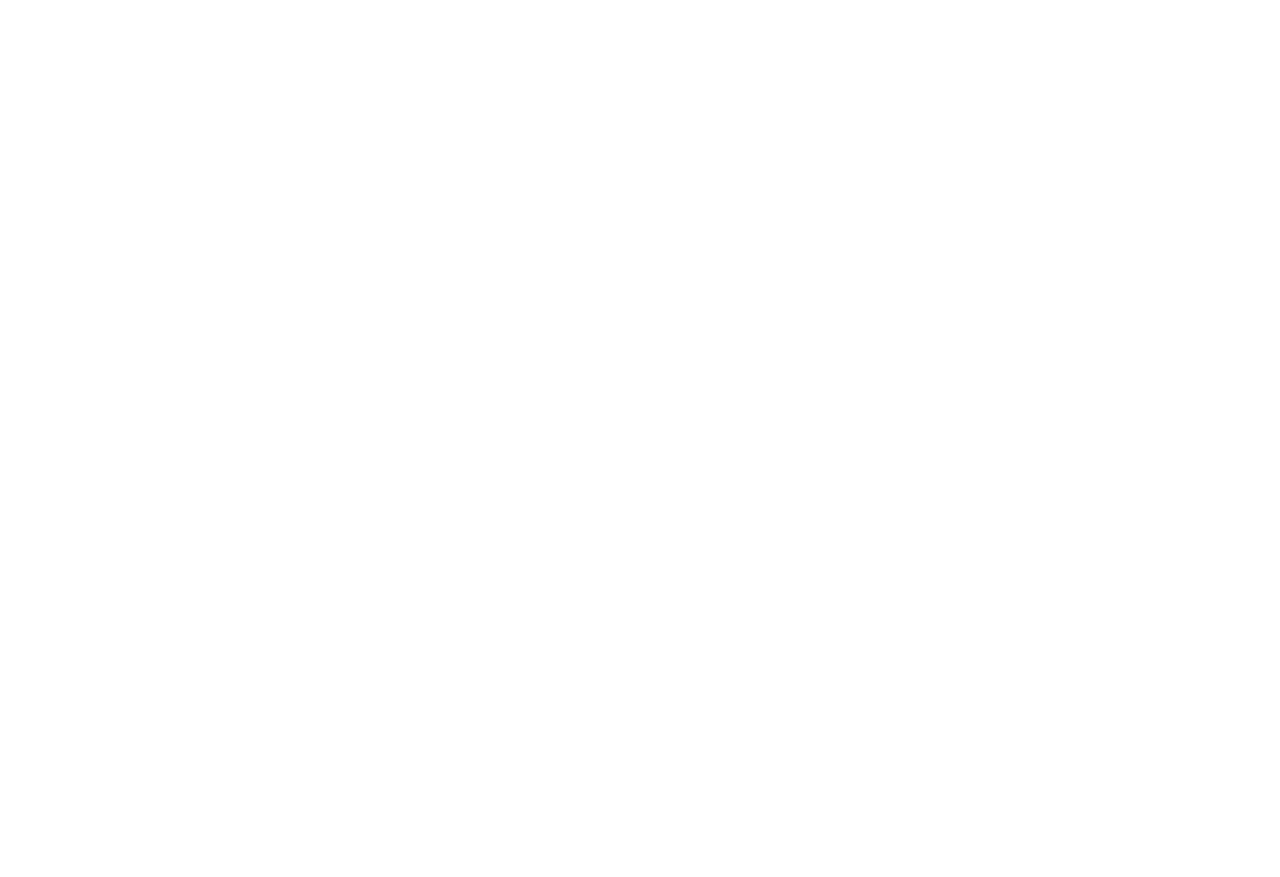
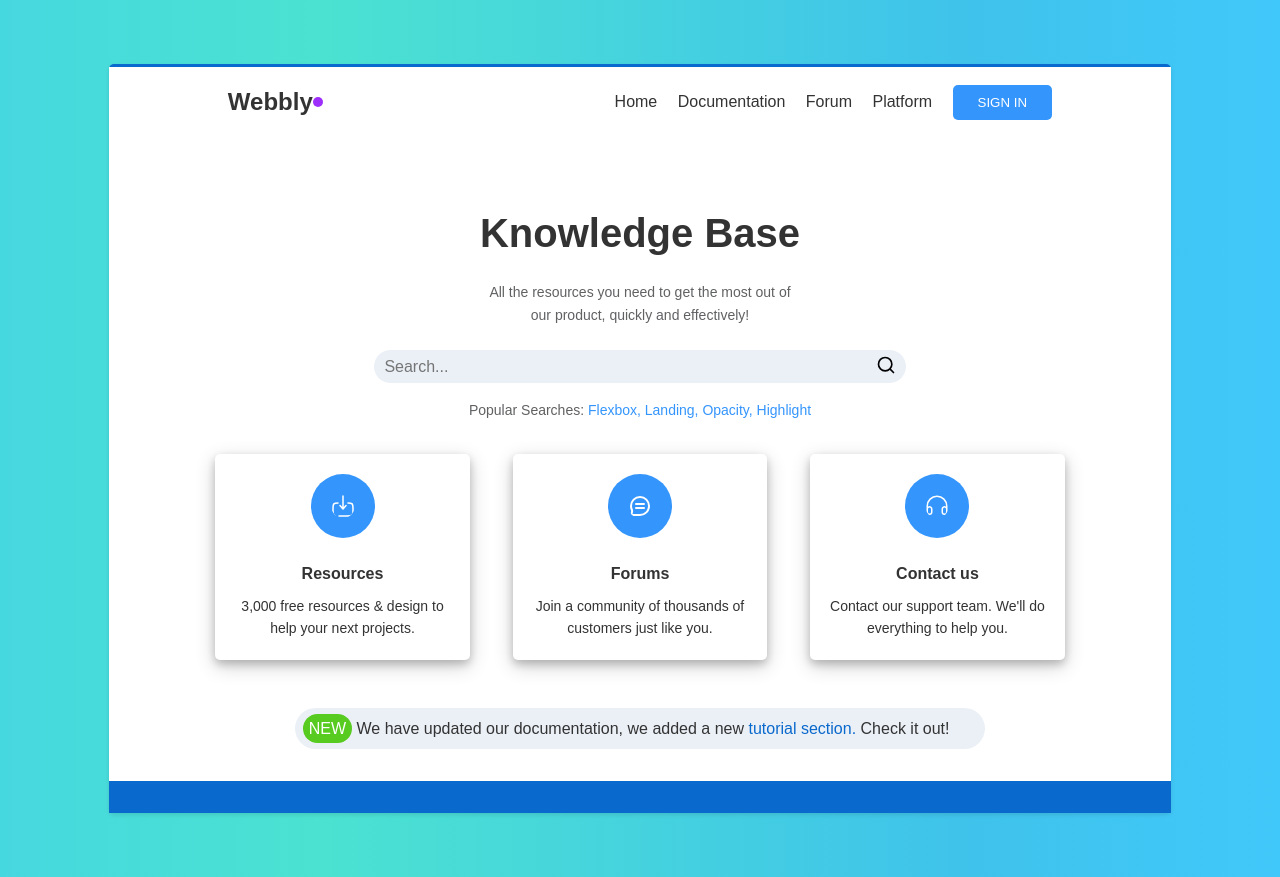
Before and after one commit to Ezeuju/ENTRAID-PROJECT, a plain HTML site: page index.html in a window 1280 px wide. Before the commit the page ends 800 px from the top, so only its background shows below. Drawn offline with Linux system fonts and the light colour scheme.

Commit message:
second-commit

```diff
--- a/index.css
+++ b/index.css
@@ -0,0 +1,213 @@
+/* Reset and general styles */
+* {
+    box-sizing: border-box;
+    margin: 0;
+    padding: 0;
+  }
+
+  body {
+    font-family: Arial, sans-serif;
+    line-height: 1.6;
+    color: #333;
+    background: linear-gradient(to right, #46d8df, #4be2d1 25%, #3fc3eb 75%, #41c8fa);
+    width: 100%;
+  }
+
+  /* Header */
+  header {
+    background-color: #fff;
+    /* box-shadow: 0 2px 4px rgba(0, 0, 0, 0.1); */
+    padding: 1rem;
+  }
+
+  nav {
+    display: flex;
+    justify-content: space-between;
+    align-items: center;
+    /* outline: 2px solid red; */
+    width: 80%;
+    margin: auto;
+  }
+
+  .logo {
+    font-size: 1.5rem;
+    font-weight: bold;
+    text-decoration: none;
+    color: #333;
+    display: flex;
+    align-items: center;
+  }
+  .dot{
+    width: 10px;
+    height: 10px;
+    border-radius: 50%;
+    background-color: #9e2efc;
+
+
+  }
+
+  .nav-links a {
+    margin-left: 1rem;
+    text-decoration: none;
+    color: #333;
+  }
+  .nav-links a:hover{
+    color: #3495fc;
+
+  }
+  .sign{
+    background-color: #3495fc;
+    border: 0;
+    border-radius: 5px;
+    padding: 10px 25px 10px 25px;
+    color: #fff;
+  }
+  .blue{
+    color: #3495fc;
+
+  }
+
+  /* Main Content */
+  main {
+    width: 83%;
+    margin: auto;
+    margin-top: 4rem;
+    margin-bottom: 4rem;
+    border-top: 3px solid #0a69cc;
+    /* margin: 2rem auto;
+    padding: 1rem; */
+    background-color: #fff;
+    box-shadow: 0 2px 4px rgba(0, 0, 0, 0.1);
+    border-radius: 5px;
+  }
+
+  .hero {
+    text-align: center;
+    margin-bottom: 2rem;
+  }
+
+  .hero h1 {
+    font-size: 2.5rem;
+    margin-bottom: 1rem;
+    padding-top: 4rem;
+  }
+
+  .hero p {
+    font-size: 14px;
+    margin-bottom: 1.5rem;
+    color: #606163;
+    margin-top: 1rem;
+  }
+
+  .hero input {
+    /* width: 100%;
+    padding: 0.5rem;
+    font-size: 1rem;
+    border: 1px solid #ccc;
+    border-radius: 4px; */
+  }
+
+  .features {
+    display: flex;
+    justify-content: space-between;
+    margin-bottom: 2rem;
+    width: 80%;
+    margin: auto;
+
+
+
+
+  }
+  .blu{
+    background-color:  #3495fc;
+    padding: 20px;
+    border-radius: 50px;
+
+  }
+
+  .feature {
+    text-align: center;
+    flex-basis: 30%;
+    box-shadow: 0 4px 8px 0 rgba(0, 0, 0, 0.2), 0 6px 20px 0 rgba(0, 0, 0, 0.19);
+    padding: 20px;
+    border-radius: 5px;
+  }
+
+  .feature img {
+    width: 64px;
+    height: 64px;
+    margin-bottom: 1rem;
+  }
+
+  .feature h3 {
+    font-size: 1rem;
+    margin-bottom: 0.5rem;
+  }
+  .feature p{
+    font-size: 14px;
+  }
+
+  .alert {
+    background-color: #ebf0f7;
+    width: 65%;
+    margin: auto;
+    margin-top: 3rem;
+    padding: 8px;
+    border-radius: 50px;
+    padding-right: 5px;
+  }
+  .new{
+    color: #fff;
+    background-color: #58cb20;
+    padding: 6px;
+    border-radius: 50px;
+  }
+  .tot{
+    color: #0a69cc;
+  }
+  /* search */
+  .search-container {
+    display: flex;
+    align-items: center;
+    background-color: transparent;
+    /* border: 1px solid #ccc; */
+    border-radius: 20px;
+    padding: 5px 10px;
+    width: 50%;
+    margin: auto;
+    background-color: #ebf0f7;
+  }
+
+  .search-input {
+    flex: 1;
+    border: none;
+    outline: none;
+    background-color: transparent;
+    font-size: 16px;
+
+  }
+
+  .search-btn {
+    background-color: transparent;
+    border: none;
+    outline: none;
+    cursor: pointer;
+    color: #555;
+  }
+  .sech{
+    width: 20px;
+    color: #555;;
+  }
+
+  .search-btn i {
+    font-size: 18px;
+  }
+
+  /* Footer */
+  footer {
+    background-color: #0a69cc;
+    width: 100%;
+    height: 4vh;
+    margin-top: 2rem;
+
+  }
--- a/index.html
+++ b/index.html
@@ -4,8 +4,63 @@
     <meta charset="UTF-8">
     <meta name="viewport" content="width=device-width, initial-scale=1.0">
     <title>Entraid Project</title>
+    <link rel="stylesheet" href="./index.css">
 </head>
 <body>
 
+
+  <main>
+    <header>
+        <nav>
+          <a href="#" class="logo">Webbly<div class="dot"></div></a>
+          <div class="nav-links">
+            <a href="#">Home</a>
+            <a href="#">Documentation</a>
+            <a href="#">Forum</a>
+            <a href="#">Platform</a>
+            <a href="#"><button class="sign">SIGN IN</button> </a>
+          </div>
+        </nav>
+      </header>
+    <section class="hero">
+      <h1>Knowledge Base</h1>
+      <p>All the resources you need to get the most out of<br> our product, quickly and effectively!</p>
+      <div class="search-container">
+        <input type="text" placeholder="Search..." class="search-input">
+        <button class="search-btn">
+          <img src="./assets/sebtn.svg" alt="search-btn" class="sech">
+        </button>
+      </div>
+      <p>Popular Searches: <span class="blue">Flexbox, Landing, Opacity, Highlight</span></p>
+    </section>
+
+    <section class="features">
+      <div class="feature">
+        <img src="./assets/download.svg" alt="Resources Icon" class="blu">
+        <h3>Resources</h3>
+        <p>3,000 free resources & design to help your next projects.</p>
+      </div>
+      <div class="feature">
+        <img src="./assets/forum.svg" alt="Forums Icon" class="blu">
+        <h3>Forums</h3>
+        <p>Join a community of thousands of customers just like you.</p>
+      </div>
+      <div class="feature">
+        <img src="./assets/headset.svg" alt="Contact Icon" class="blu">
+        <h3>Contact us</h3>
+        <p>Contact our support team. We'll do everything to help you.</p>
+      </div>
+    </section>
+
+    <div class="alert">
+     <span class="new">NEW</span> We have updated our documentation, we added a new <span class="tot">tutorial section. </span>Check it out!
+    </div>
+    <footer>
+        <!-- Footer content -->
+      </footer>
+  </main>
+
+
+
 </body>
 </html>
```
Also changed, not shown: assets/download.svg (added), assets/forum.svg (added), assets/headset.svg (added), assets/sebtn.svg (added).
